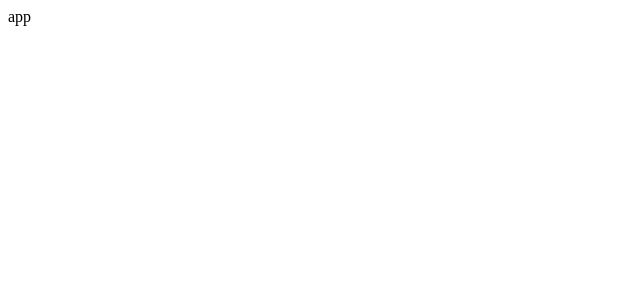
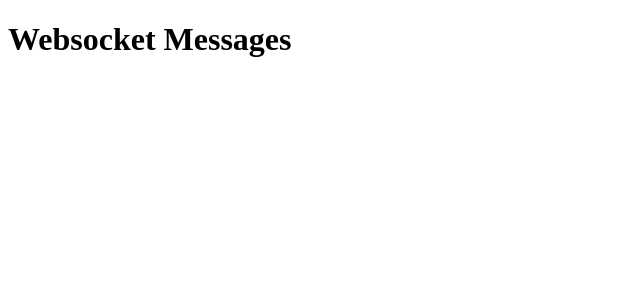
Before and after one commit to decagondev/react-ws-socket-fe, a React (Vite) app: page / in a window 1280 px wide. Shown: the top 300 px of the page, without its empty margins (0-640 px from the left). Built offline with nearby package versions, Linux system fonts and the light colour scheme.

Commit message:
created websocket component skeleton

```diff
--- a/src/App.tsx
+++ b/src/App.tsx
@@ -1,9 +1,12 @@
 import './App.css'
+import { Websocket } from './components/Websocket'
 
 function App() {
 
   return (
-    <div>app</div>
+    <div>
+      <Websocket />
+    </div>
   )
 }
 
--- /dev/null
+++ b/src/components/Websocket.tsx
@@ -0,0 +1,8 @@
+export const Websocket = () => {
+
+    return(
+        <div>
+            <h1>Websocket Messages</h1>
+        </div>
+    );
+}
```
